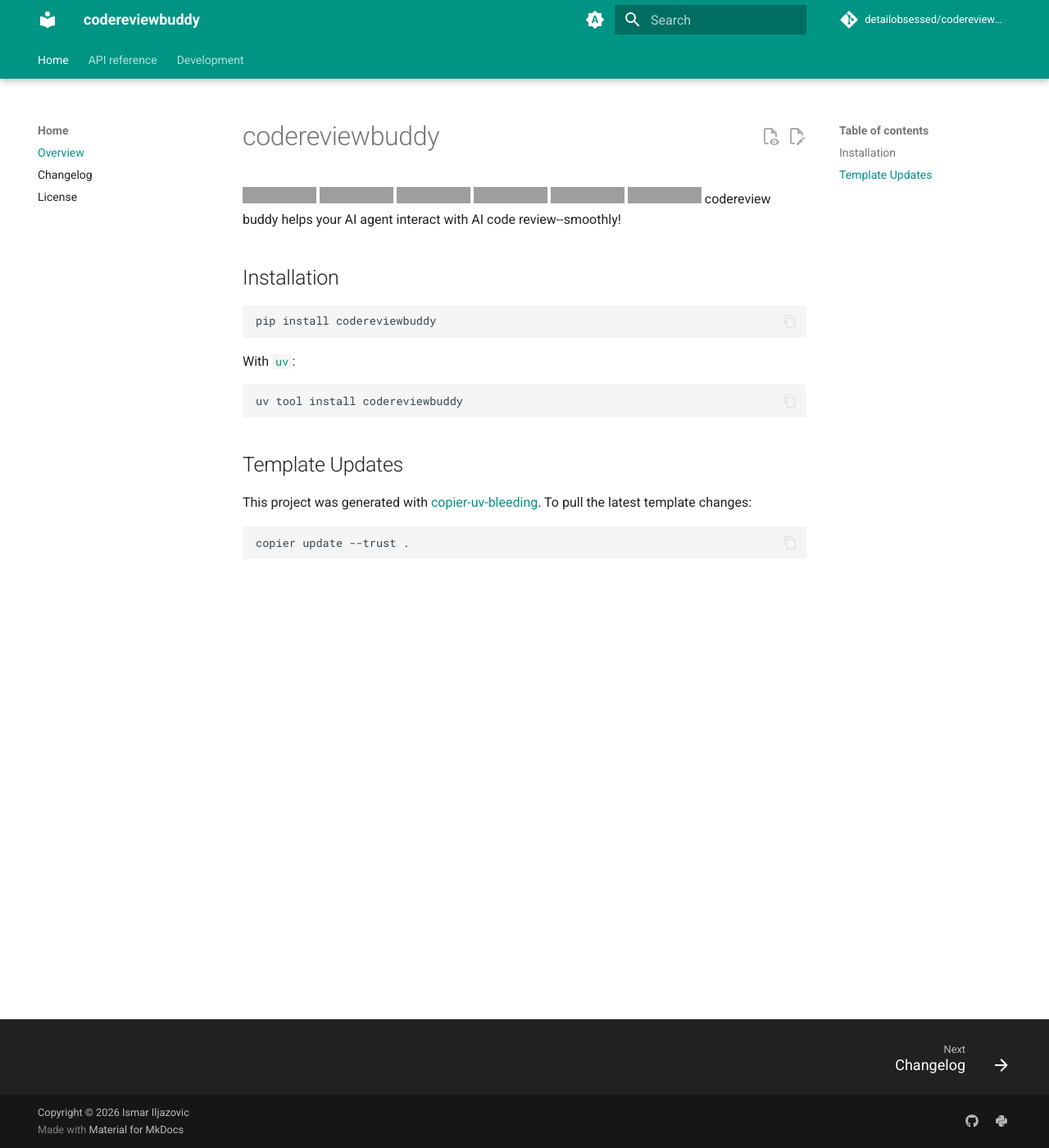
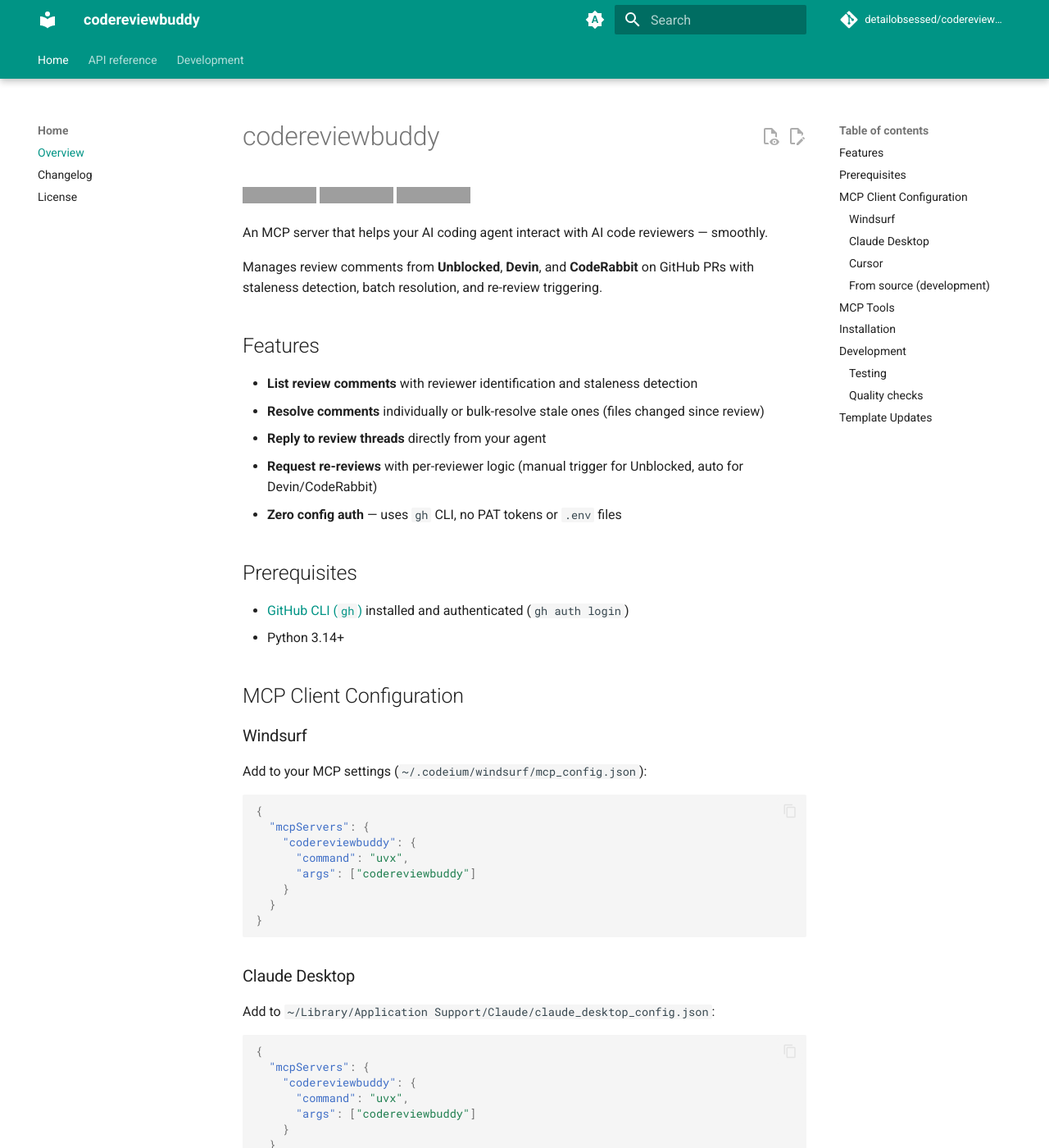
Before and after one commit to detailobsessed/codereviewbuddy, an MkDocs documentation site: the page built from docs/index.md, in a window 1280 px wide and 1400 px high. Shown: the whole window at 82% size. Built offline with MkDocs 1.6.1 and Material for MkDocs 9.7.7, drawn with Linux system fonts in a browser that asks for light colours; comment, search, counter and statistics services are not loaded; some of the changed text lies outside the part shown; grey boxes are pictures that could not be loaded.

Commit message:
docs: rewrite README with MCP client config and tool reference (cod-k2lo)

````diff
--- a/README.md
+++ b/README.md
@@ -1,12 +1,95 @@
 # codereviewbuddy
 
 [![ci](https://github.com/detailobsessed/codereviewbuddy/workflows/ci/badge.svg)](https://github.com/detailobsessed/codereviewbuddy/actions?query=workflow%3Aci)
-[![release](https://github.com/detailobsessed/codereviewbuddy/workflows/release/badge.svg)](https://github.com/detailobsessed/codereviewbuddy/actions?query=workflow%3Arelease)
-[![documentation](https://img.shields.io/badge/docs-mkdocs-708FCC.svg?style=flat)](https://detailobsessed.github.io/codereviewbuddy/)
-[![pypi version](https://img.shields.io/pypi/v/codereviewbuddy.svg)](https://pypi.org/project/codereviewbuddy/)
-[![codecov](https://codecov.io/gh/detailobsessed/codereviewbuddy/branch/main/graph/badge.svg)](https://codecov.io/gh/detailobsessed/codereviewbuddy)
 [![Python 3.14+](https://img.shields.io/badge/python-3.14+-blue.svg)](https://www.python.org/downloads/)
-codereview buddy helps your AI agent interact with AI code review--smoothly!
+[![FastMCP](https://img.shields.io/badge/FastMCP-2.14.5-green.svg)](https://github.com/jlowin/fastmcp)
+
+An MCP server that helps your AI coding agent interact with AI code reviewers — smoothly.
+
+Manages review comments from **Unblocked**, **Devin**, and **CodeRabbit** on GitHub PRs with staleness detection, batch resolution, and re-review triggering.
+
+## Features
+
+- **List review comments** with reviewer identification and staleness detection
+- **Resolve comments** individually or bulk-resolve stale ones (files changed since review)
+- **Reply to review threads** directly from your agent
+- **Request re-reviews** with per-reviewer logic (manual trigger for Unblocked, auto for Devin/CodeRabbit)
+- **Zero config auth** — uses `gh` CLI, no PAT tokens or `.env` files
+
+## Prerequisites
+
+- [GitHub CLI (`gh`)](https://cli.github.com/) installed and authenticated (`gh auth login`)
+- Python 3.14+
+
+## MCP Client Configuration
+
+### Windsurf
+
+Add to your MCP settings (`~/.codeium/windsurf/mcp_config.json`):
+
+```json
+{
+  "mcpServers": {
+    "codereviewbuddy": {
+      "command": "uvx",
+      "args": ["codereviewbuddy"]
+    }
+  }
+}
+```
+
+### Claude Desktop
+
+Add to `~/Library/Application Support/Claude/claude_desktop_config.json`:
+
+```json
+{
+  "mcpServers": {
+    "codereviewbuddy": {
+      "command": "uvx",
+      "args": ["codereviewbuddy"]
+    }
+  }
+}
+```
+
+### Cursor
+
+Add to `.cursor/mcp.json` in your project:
+
+```json
+{
+  "mcpServers": {
+    "codereviewbuddy": {
+      "command": "uvx",
+      "args": ["codereviewbuddy"]
+    }
+  }
+}
+```
+
+### From source (development)
+
+```json
+{
+  "mcpServers": {
+    "codereviewbuddy": {
+      "command": "uv",
+      "args": ["run", "--directory", "/path/to/codereviewbuddy", "python", "main.py"]
+    }
+  }
+}
+```
+
+## MCP Tools
+
+|Tool|Description|
+|---|---|
+|`list_review_comments`|Fetch all review threads with reviewer ID, status, and staleness|
+|`resolve_comment`|Resolve a single thread by GraphQL node ID (`PRRT_...`)|
+|`resolve_stale_comments`|Bulk-resolve threads on files modified since the review|
+|`reply_to_comment`|Reply to a review thread|
+|`request_rereview`|Trigger re-reviews per reviewer (handles differences automatically)|
 
 ## Installation
 
@@ -20,6 +103,35 @@
 uv tool install codereviewbuddy
 ```
 
+## Development
+
+```bash
+git clone https://github.com/detailobsessed/codereviewbuddy.git
+cd codereviewbuddy
+uv sync
+```
+
+### Testing
+
+```bash
+poe test          # Run tests (excludes slow)
+poe test-cov      # Run with coverage report
+poe test-all      # Run all tests including slow
+```
+
+### Quality checks
+
+```bash
+poe lint          # ruff check
+poe typecheck     # ty check
+poe check         # lint + typecheck
+poe prek          # run all pre-commit hooks
+```
+
+<!-- TODO: Add usage examples with actual PR workflows -->
+<!-- TODO: Add architecture diagram -->
+<!-- TODO: Add contributing guide link -->
+
 ## Template Updates
 
 This project was generated with [copier-uv-bleeding](https://github.com/detailobsessed/copier-uv-bleeding). To pull the latest template changes:
````
Also changed, not shown: .tickets/cod-k2lo.md (+1 -1 lines), .lychee.toml.
